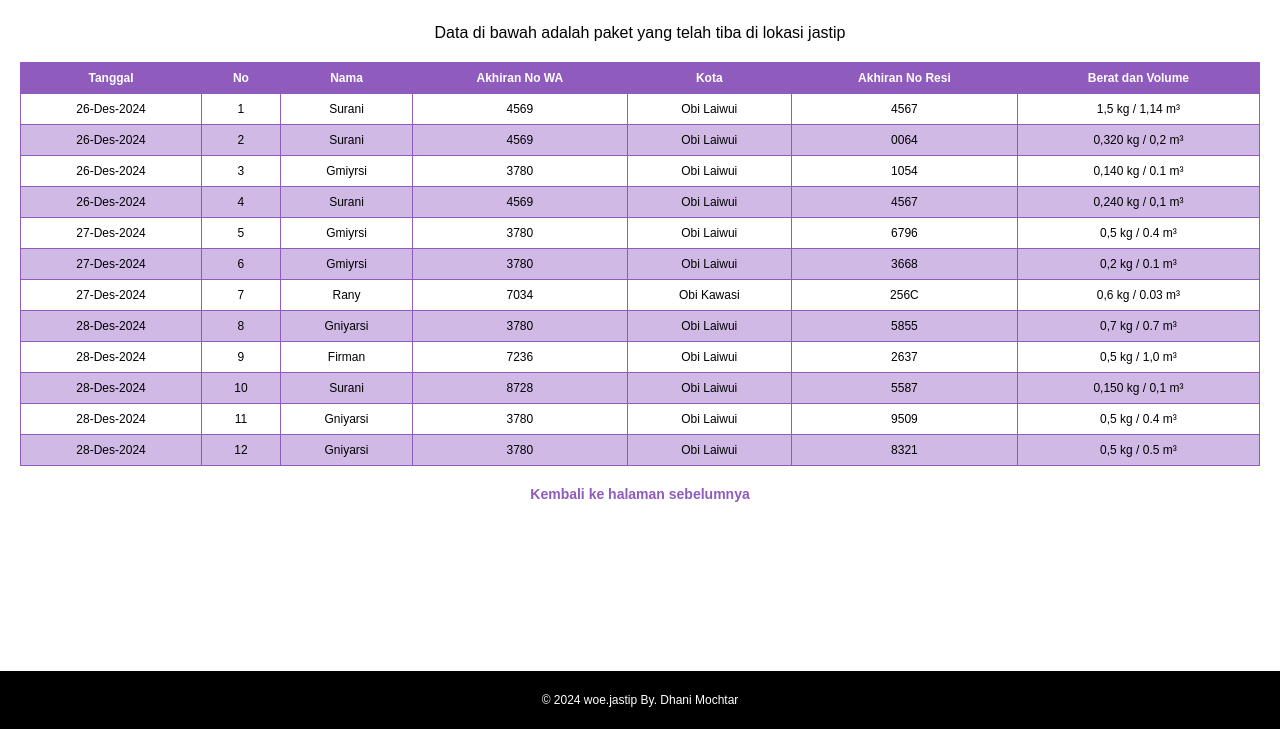
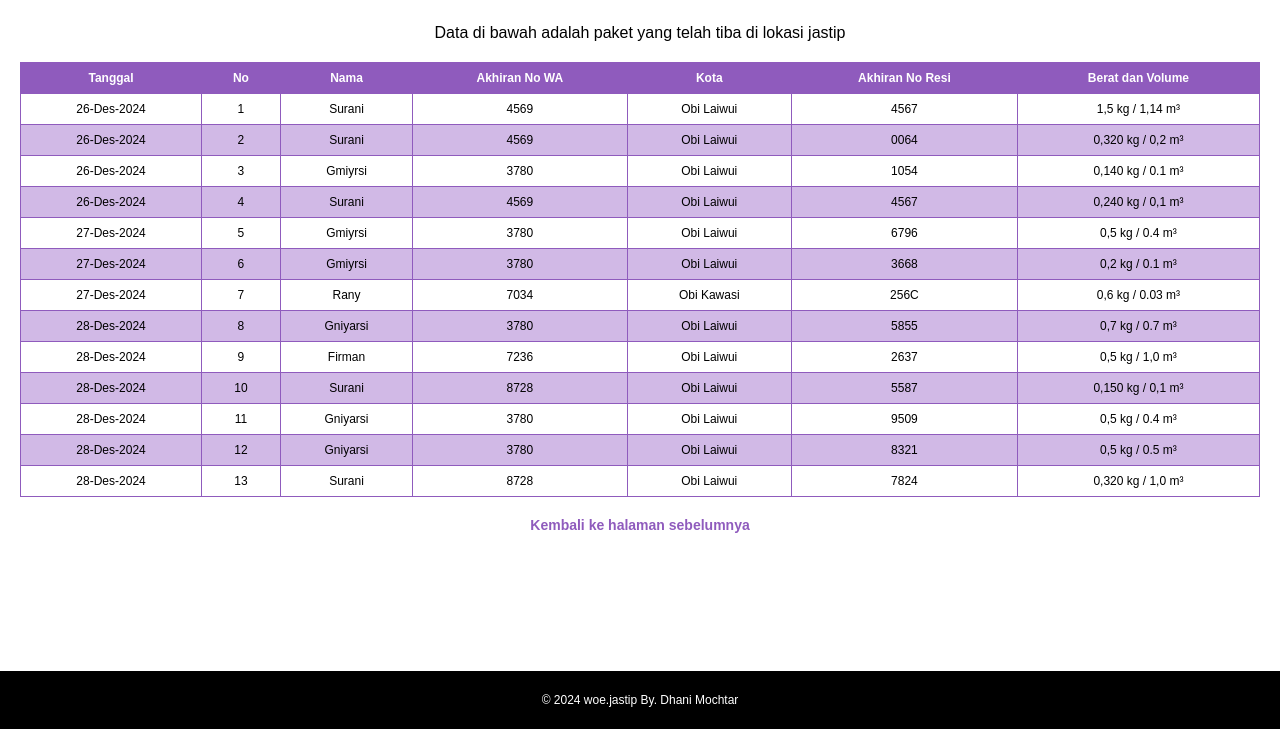
Before and after one commit to woejastip/woejastipp, a plain HTML site: page cekpaket.html in a window 1280 px wide. Shown: the part 71-800 px from the top of the page. Drawn offline with Linux system fonts and the light colour scheme.

Commit message:
Update cekpaket.html

```diff
--- a/cekpaket.html
+++ b/cekpaket.html
@@ -248,6 +248,15 @@
                     <td>8321</td>
                     <td>0,5 kg / 0.5 m³</td> <!-- Gabungan Berat dan Volume -->
                 </tr>
+                <tr>
+                    <td>28-Des-2024</td>
+                    <td>13</td>
+                    <td>Surani</td>
+                    <td>8728</td>
+                    <td>Obi Laiwui</td>
+                    <td>7824</td>
+                    <td>0,320 kg / 1,0 m³</td> <!-- Gabungan Berat dan Volume -->
+                </tr>
             </tbody>
         </table>
 
```
